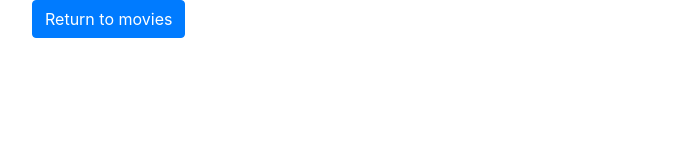
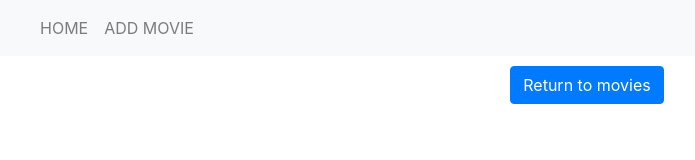
Before and after one commit to stavkidron-coder/movie-sagas, a React app: page /#/details in a window 1280 px wide. Shown: the whole page, without its empty margins (53-748 px from the left). Built offline with nearby package versions, Linux system fonts and the light colour scheme.

Commit message:
added navbar for home and add movie

```diff
--- a/src/components/Details/Details.css
+++ b/src/components/Details/Details.css
@@ -1,6 +1,14 @@
 .mediaText{
     text-align: left;
     margin-left: 10px;
+}
+
+.detailsJumbotron {
+    text-align: left;
+}
+
+.navbar {
+    display: inline-block;
 }
 
 .movieDescription{
@@ -17,5 +25,9 @@
 }
 
 .detailsBody {
-    text-align: left;
+    text-align: right;
 }
+
+.homeBtn {
+    margin-top: 10px;
+}
--- a/src/components/Details/Details.js
+++ b/src/components/Details/Details.js
@@ -1,7 +1,8 @@
 import React, { Component } from 'react';
 import { connect } from 'react-redux'
-import { Container, Button, Jumbotron, Media, Row, Col} from 'reactstrap';
+import { Container, Button, Jumbotron, Media, Row, Col, Navbar, Nav, NavLink} from 'reactstrap';
 import './Details.css';
+import { HashRouter as Link } from "react-router-dom";
 
 class Details extends Component {
 
@@ -12,12 +13,25 @@ class Details extends Component {
 
     render() {
         return (
-            <Container className="detailsBody">
+        <>
+            <Navbar color="light" light expand="md">
+                <Container>
+                    <Nav className="mr-auto" navbar>
+                        <NavLink href='http://localhost:3000/'>HOME</NavLink>
+                        <NavLink href='http://localhost:3000/#/addMovie'>ADD MOVIE</NavLink>
+                    </Nav>
+                </Container>
+            </Navbar>
+
             {this.props.reduxState.movieDetails[0] &&
             <>
-                <Jumbotron>
+                <Jumbotron className="detailsJumbotron">
+                    <Container>
                         <h1>{this.props.reduxState.movieDetails[0].title}</h1>
+                    </Container>
                 </Jumbotron>
+
+                <Container className="detailsBody">
 
                     <Media>
                         <Media left>
@@ -27,6 +41,7 @@ class Details extends Component {
                                 alt={this.props.reduxState.movieDetails[0].title}
                             />
                         </Media>
+
                             <Media body className="mediaText">
                                 <Row>
                                     <Col xs="8">
@@ -52,16 +67,10 @@ class Details extends Component {
 
                             </Media>
                         </Media>
-
-                {/* <img
-                    src={this.props.reduxState.movieDetails[0].poster}
-                    alt={this.props.reduxState.movieDetails.description}
-                /> */}
-
-                    {/* <p>{this.props.reduxState.movieDetails[0].description}</p> */}
+                    </Container>
                 </>
                 }
-
+                <Container>
                     <Button
                         className="homeBtn"
                         onClick={this.backBtn}
@@ -69,6 +78,7 @@ class Details extends Component {
                             Return to movies
                     </Button>
                 </Container>
+        </>
         );
     }
 }
```
Also changed, not shown: src/components/AddMovie/AddMovie.js (+10 -1 lines). Lines whose indentation alone changed are shown as unchanged.
